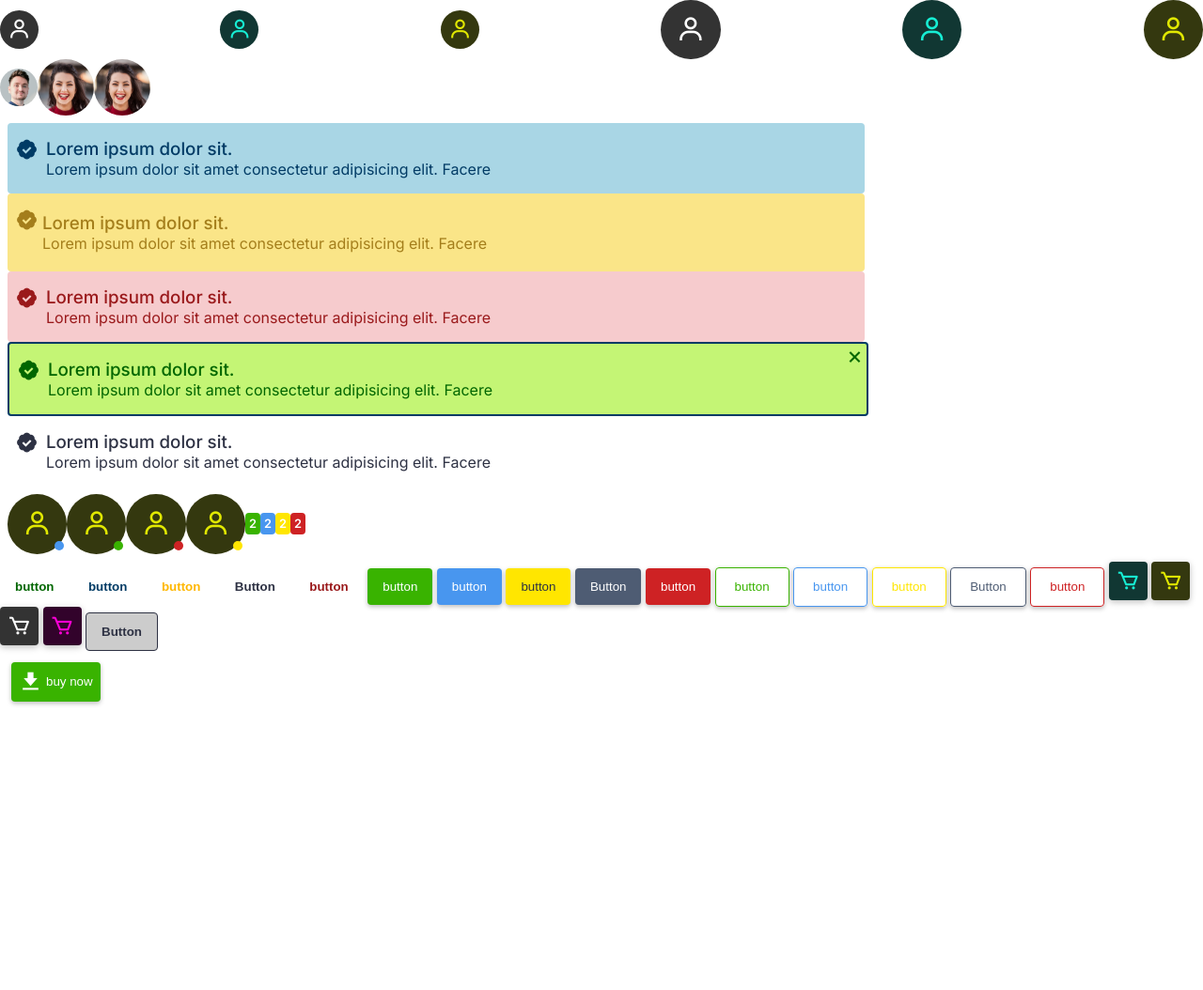
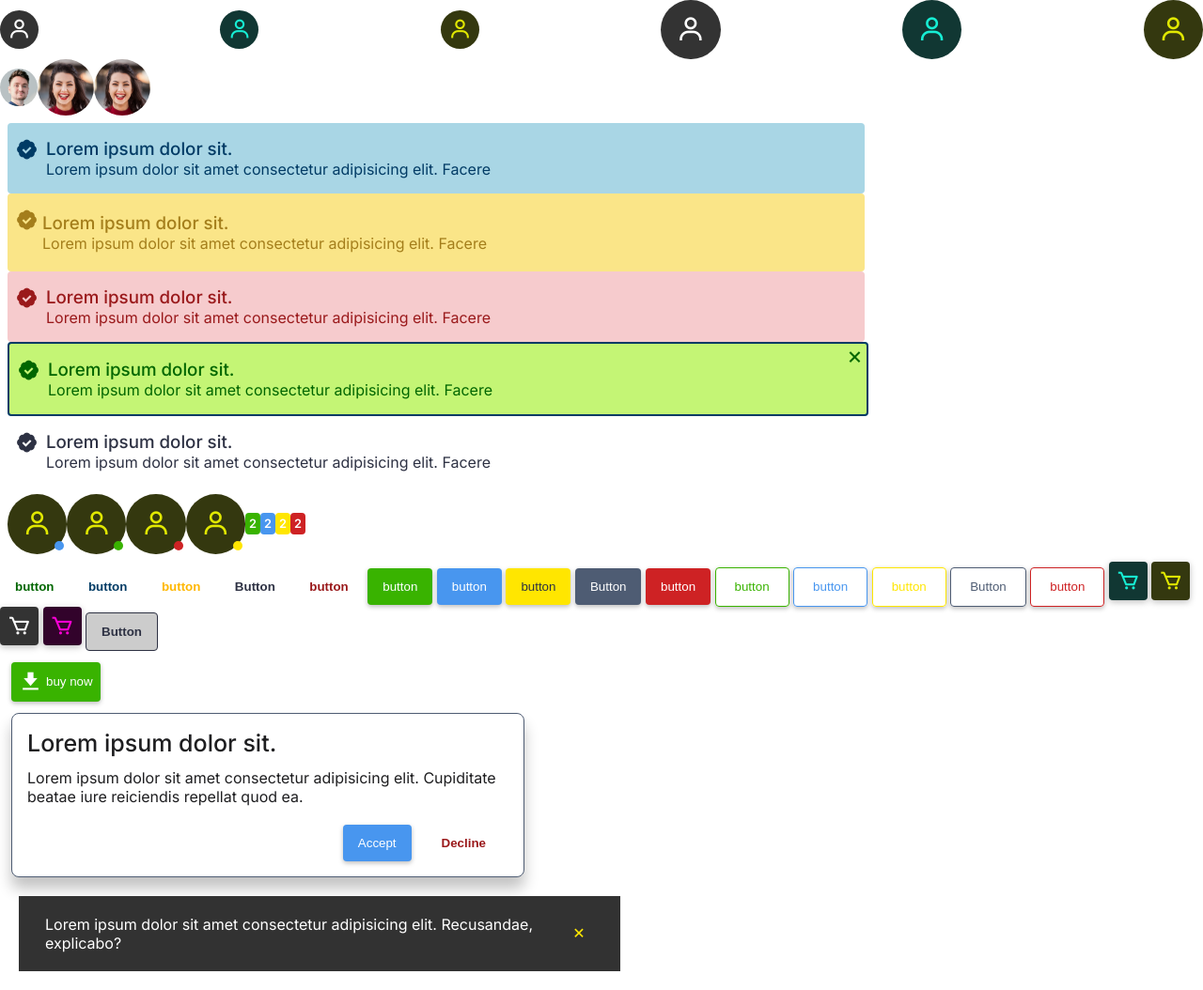
Before and after one commit to shubham-ghuge/component-library, a website: page index.html in a window 1280 px wide. Shown: the whole page at 94% size. Before the commit the page ends 800 px from the top, so only its background shows below. Drawn offline with nearby package versions, Linux system fonts and the light colour scheme.

Commit message:
dialog and snackbar completed

```diff
--- a/assets/css/abstracts/_css-custom-props.scss
+++ b/assets/css/abstracts/_css-custom-props.scss
@@ -37,6 +37,8 @@
       --c-#{$type}-#{$shade}: #{$value};
     }
   }
+  --c-black:hsl(240, 3%, 12%);
+  --c-link:hsl(210, 100%, 40%);
   //   icon color custom prop
   @each $type, $shades in $icon-colors {
     @each $shade, $value in $shades {
--- a/assets/css/cssStack.scss
+++ b/assets/css/cssStack.scss
@@ -20,5 +20,9 @@ body {
   padding: 0;
 }
 a {
+  color: var(--c-link);
   text-decoration: none;
+  &:hover {
+    text-decoration: underline;
+  }
 }
--- a/assets/css/main/_components.scss
+++ b/assets/css/main/_components.scss
@@ -159,7 +159,7 @@
 }
 /* buttons without borders */
 @each $color-type, $shades in $colors {
-  .outline-#{$color-type}{
+  .outline-#{$color-type} {
     border: 2px solid var(--c-#{$color-type}-300);
   }
 }
@@ -172,7 +172,8 @@
     color: var(--c-#{$color-type}-300);
     border-radius: var(--br-1);
     padding: var(--p-3) var(--p-4);
-    &:hover {
+    &:hover,
+    &:focus {
       box-shadow: 0 2px 5px 0 rgba(0, 0, 0, 0.26);
       background-color: var(--c-#{$color-type}-100);
     }
@@ -234,12 +235,12 @@
   }
 }
 
-.btn-addon{
+.btn-addon {
   display: flex;
   justify-content: center;
   align-items: center;
   padding: var(--p-2);
-  & i{
+  & i {
     font-size: var(--fsz-2);
     line-height: 1;
     margin: 0 var(--p-1) 0 0;
@@ -254,3 +255,56 @@
     color: var(--c-base-300);
   }
 }
+
+/* dialog box */
+.dialog {
+  border: 1px solid var(--c-base-200);
+  background-color: #fff;
+  box-shadow: 0 12px 15px 0 rgba(0, 0, 0, 0.24);
+  border-radius: var(--br-2);
+  color: var(--c-black);
+  display: flex;
+  flex-direction: column;
+  padding: var(--p-4);
+  max-width: 90vw;
+  @media all and (min-width: 600px) {
+    max-width: 40vw;
+  }
+  & > &-heading {
+    font-size: var(--fsz-2);
+    font-weight: 500;
+  }
+  & > &-details {
+    margin: var(--p-3) 0 0;
+  }
+  & > &-btns {
+    display: flex;
+    & button {
+      margin: var(--p-5) var(--p-2) 0;
+    }
+  }
+}
+
+/* snackbar */
+.snackbar {
+  transition: all 0.5s ease;
+  background-color: #323232;
+  color: var(--c-base-100);
+  width: 90vw;
+  padding: var(--p-4);
+  display: flex;
+  box-sizing: border-box;
+  justify-content: space-between;
+  @media all and (min-width: 600px) {
+    max-width: 50vw;
+    padding: var(--p-5) var(--p-7);
+  }
+  .cta {
+    border: 0;
+    background-color: transparent;
+    color: var(--c-secondary-200);
+    i {
+      font-size: var(--fsz-1);
+    }
+  }
+}
--- a/assets/css/main/_utilities.scss
+++ b/assets/css/main/_utilities.scss
@@ -3,10 +3,20 @@
 .d-flex {
   display: flex;
 }
+
+.d-block{
+  display: block;
+}
+
 .logo {
   height: 50px;
 }
-
+.close{
+  cursor: pointer;
+  position: absolute;
+  right: 0%;
+  top: 2%;
+}
 @for $i from 1 to 10 {
   .h-#{$i}0{
     height: #{$i}0vh;
@@ -17,9 +27,21 @@
     width: #{$i}0vw;
   }
 }
-.close{
-  cursor: pointer;
-  position: absolute;
-  right: 0%;
-  top: 2%;
+.jc-center{
+  justify-content: center;
 }
+.jc-end{
+  justify-content: end;
+}
+.jc-space-between{
+  justify-content: space-between;
+}
+.jc-space-around{
+  justify-content: space-around;
+}
+.text-center{
+  text-align: center;
+}
+.text-left{
+  text-align: left;
+}
--- a/index.html
+++ b/index.html
@@ -151,12 +151,30 @@
       <button class="icon-btn-abstract"><i class="bx bx-cart"></i></button>
       <button class="btn-disabled">Button</button>
 
-      <button class="btn-success btn-addon  m-3">
-        <span><i class='bx bxs-download' ></i></span>
+      <button class="btn-success btn-addon m-3">
+        <span><i class="bx bxs-download"></i></span>
         buy now
       </button>
     </section>
-    <!-- inputs -->
+    <!-- dialog -->
+    <div class="dialog m-3">
+      <h5 class="dialog-heading">Lorem ipsum dolor sit.</h5>
+      <p class="dialog-details">
+        Lorem ipsum dolor sit amet consectetur adipisicing elit. Cupiditate
+        beatae iure reiciendis repellat quod ea.
+      </p>
+      <div class="dialog-btns jc-end">
+        <button class="btn-primary">Accept</button>
+        <button class="btn-c-danger">Decline</button>
+      </div>
+    </div>
 
+    <div class="snackbar m-5">
+      Lorem ipsum dolor sit amet consectetur adipisicing elit. Recusandae,
+      explicabo?
+      <button class="cta">
+        <i class="bx bx-x"></i>
+      </button>
+    </div>
   </body>
 </html>
```
Also changed, not shown: dist/css/cssStack.css, 1 other file.
